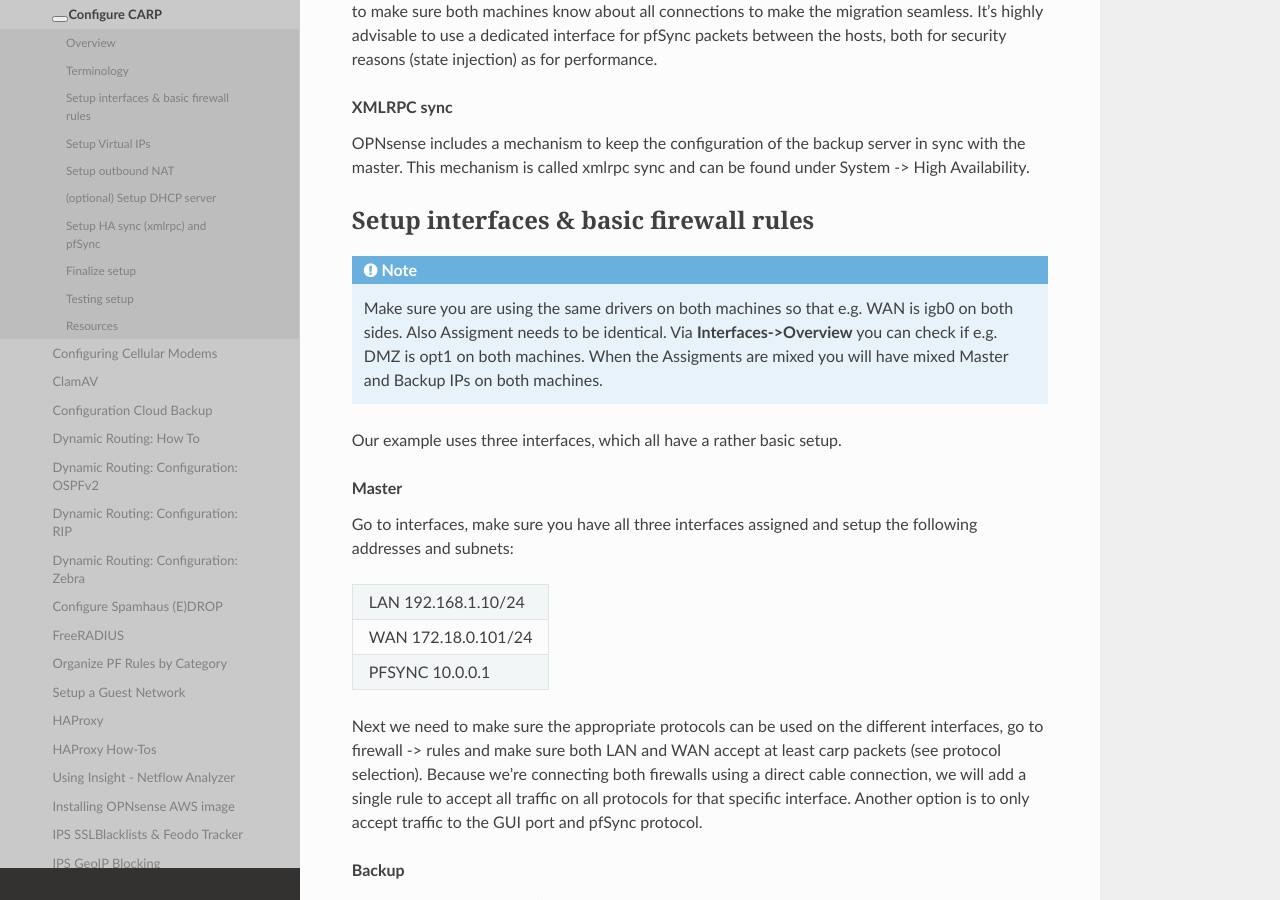
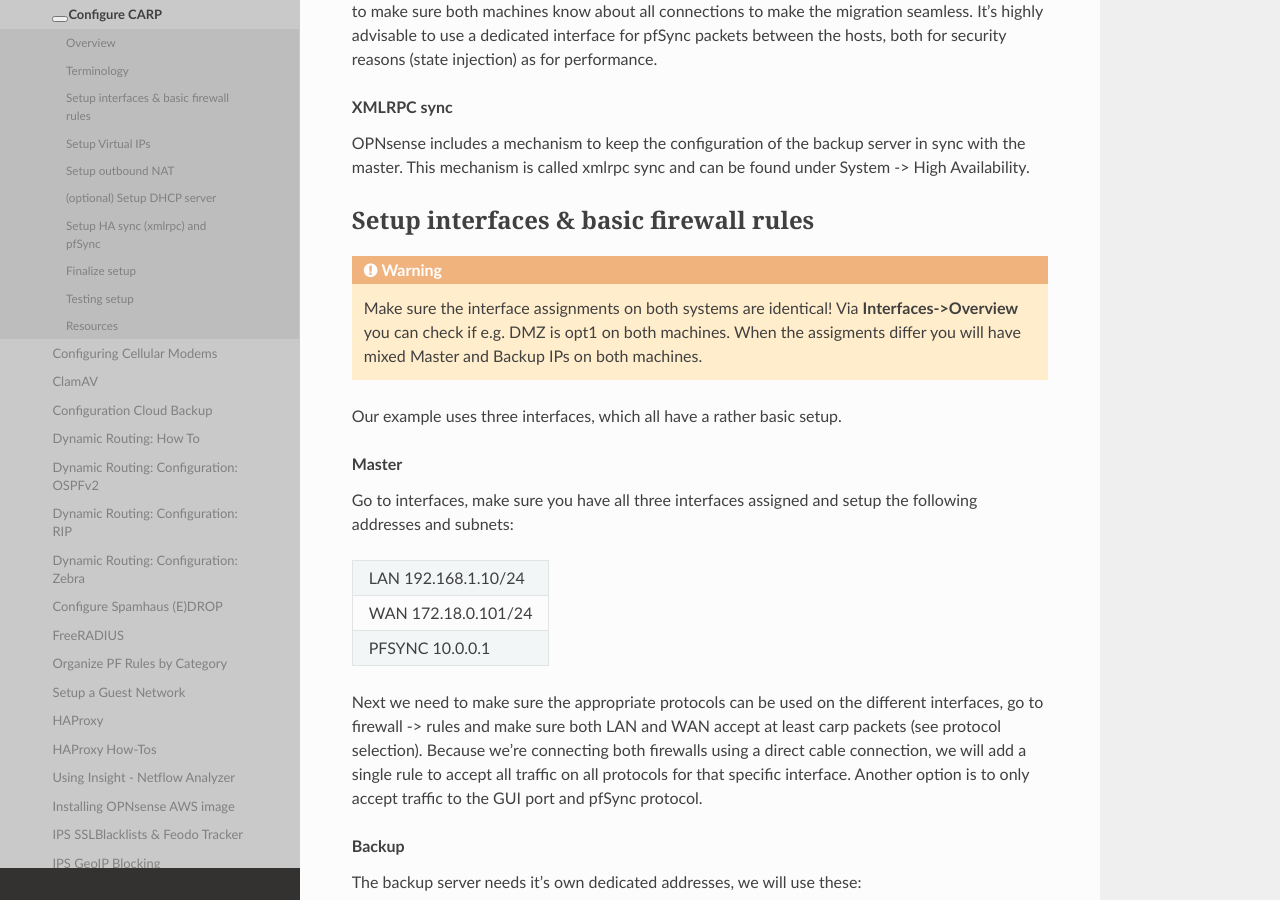
Before and after one commit to opnsense/docs, a Sphinx documentation site: the page built from source/manual/how-tos/carp.rst, in a window 1280 px wide and 900 px high, scrolled down 1351 px. Built offline with Sphinx 7.4.7 and the Read the Docs theme 2.0.0, drawn with Linux system fonts in a browser that asks for light colours; nearby versions of some CDN libraries; some web fonts are replaced; library files that are not in the unit come from our copies.

Commit message:
Update carp.rst

```diff
--- a/source/manual/how-tos/carp.rst
+++ b/source/manual/how-tos/carp.rst
@@ -66,11 +66,10 @@
 Setup interfaces & basic firewall rules
 -----------------------------------------
 
-.. Note::
-    Make sure you are using the same drivers on both machines so that
-    e.g. WAN is igb0 on both sides. Also Assigment needs to be identical.
+.. Warning::
+    Make sure the interface assignments on both systems are identical!
     Via **Interfaces->Overview** you can check if e.g. DMZ is opt1 on
-    both machines. When the Assigments are mixed you will have mixed
+    both machines. When the assigments differ you will have mixed
     Master and Backup IPs on both machines.
 
 Our example uses three interfaces, which all have a rather basic setup.
```
